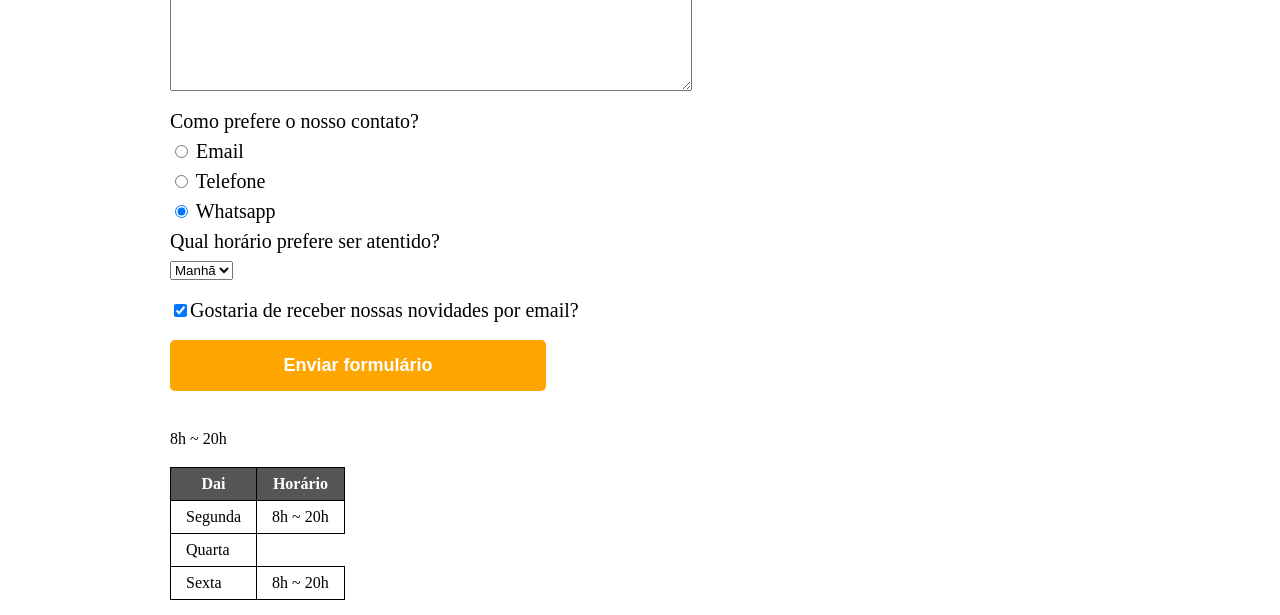
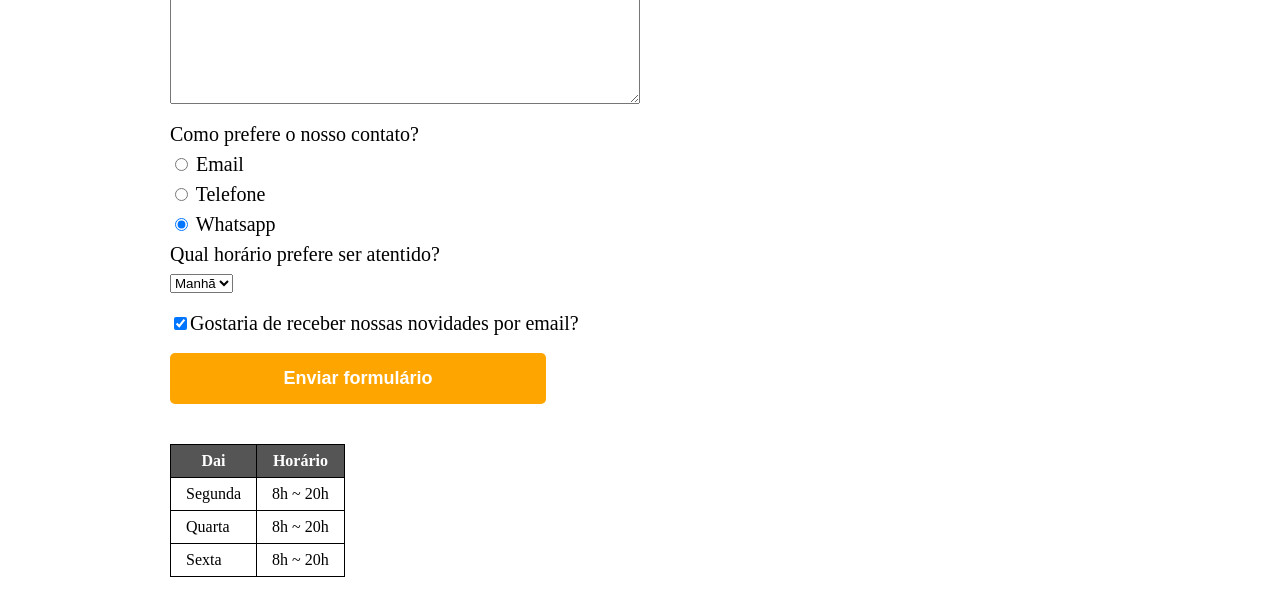
Before and after one commit to Lara3321/pensamento-computacional, a plain HTML site: page index.html in a window 1280 px wide. Shown: the part 711-1326 px from the top of the page. Drawn offline with Linux system fonts and the light colour scheme.

Commit message:
Update index.html

```diff
--- a/index.html
+++ b/index.html
@@ -1,50 +1,76 @@
-<!DOCTYPE html>
+!DOCTYPE html>
+
 <html>
+
 <head>
+
 <meta charset="UTF-8">
+
 <title>Contato - Barbearia Alura</title>
+
+
 
 <link rel="stylesheet" href="reset.css">
 
 <link rel="stylesheet" href="style.css">
 
 </head>
+
 <body>
+
 <header>
 
 <div class="caixa">
+
 <h1><img src="logo.png" alt="Logo da Barbearia Alura"></h1>
+
+
+
 <nav>
+
 <ul>
 
     <li><a href="https://lara3321.github.io/BarbeariaAluraLara/">Home</a></li>
-
          <li><a href="https://lara3321.github.io/Contato-pensamento.../">Produtos</a></li>
-
           <li><a href="https://lara3321.github.io/pensamento-computacional/">Contato</a></li>
 
 </ul>
+
 </nav>
+
 </div>
+
 </header>
+
+
+
 <main>
+
 <form>
+
 <label for="nomesobrenome">Nome e sobrenome</label>
 
 <input type="text" id="nomesobrenome" class="input-padrao" required>
+
 
 
 <label for="email">Email</label>
 
 <input type="email" id="email" class="input-padrao" required placeholder="seuemail@dominio.com">
 
+
+
 <label for="telefone">Telefone</label>
 
 <input type="tel" id="telefone" class="input-padrao" required placeholder="(XX) XXXXX-XXXX">
 
+
+
 <label for="mensagem">Mensagem</label>
 
 <textarea cols="70" rows="10" id="mensagem" class="input-padrao" required></textarea>
+
+
 
 <fieldset>
 
@@ -52,53 +78,97 @@
 
 <label for="radio-email"><input type="radio" name="contato" value="email" id="radio-email"> Email</label>
 
+
+
 <label for="radio-telefone"><input type="radio" name="contato" value="telefone" id="radio-telefone"> Telefone</label>
+
 
 <label for="radio-whatsapp"><input type="radio" name="contato" value="whatsapp" id="radio-whatsapp" checked> Whatsapp</label>
 
 </fieldset>
+
+
+
 <fieldset>
+
 <legend>Qual horário prefere ser atentido?</legend>
 
 <select>
+
 <option>Manhã</option>
+
 <option>Tarde</option>
+
 <option>Noite</option>
+
 </select>
 
 </fieldset>
+
+
 <label class="checkbox"><input type="checkbox" checked>Gostaria de receber nossas novidades por email?</label>
+
 
 <input type="submit" value="Enviar formulário" class="enviar">
 
 </form>
+
+
+
 <table>
+
 <thead>
+
 <tr>
+
 <th>Dai</th>
+
 <th>Horário</th>
+
 </tr>
+
 </thead>
+
 <tbody>
+
 <tr>
+
 <td>Segunda</td>
-               <td>8h ~ 20h</td>
-    </tr>
-     <tr>                 <td>Quarta</td
 
 <td>8h ~ 20h</td>
+
 </tr>
+
 <tr>
+
+<td>Quarta</td>
+
+<td>8h ~ 20h</td>
+
+</tr>
+
+<tr>
+
 <td>Sexta</td>
+
 <td>8h ~ 20h</td>
+
 </tr>
+
 </tbody>
+
 </table>
+
 </main>
+
+
 <footer>
 
 <img src="logo-branco.png" alt="Logo da Barbearia Alura">
+
 <p class="copyright">&copy; Copyright Barbearia Alura - 2019</p>
+
 </footer>
+
 </body>
 </html>
```
Lines whose indentation alone changed are shown as unchanged.
